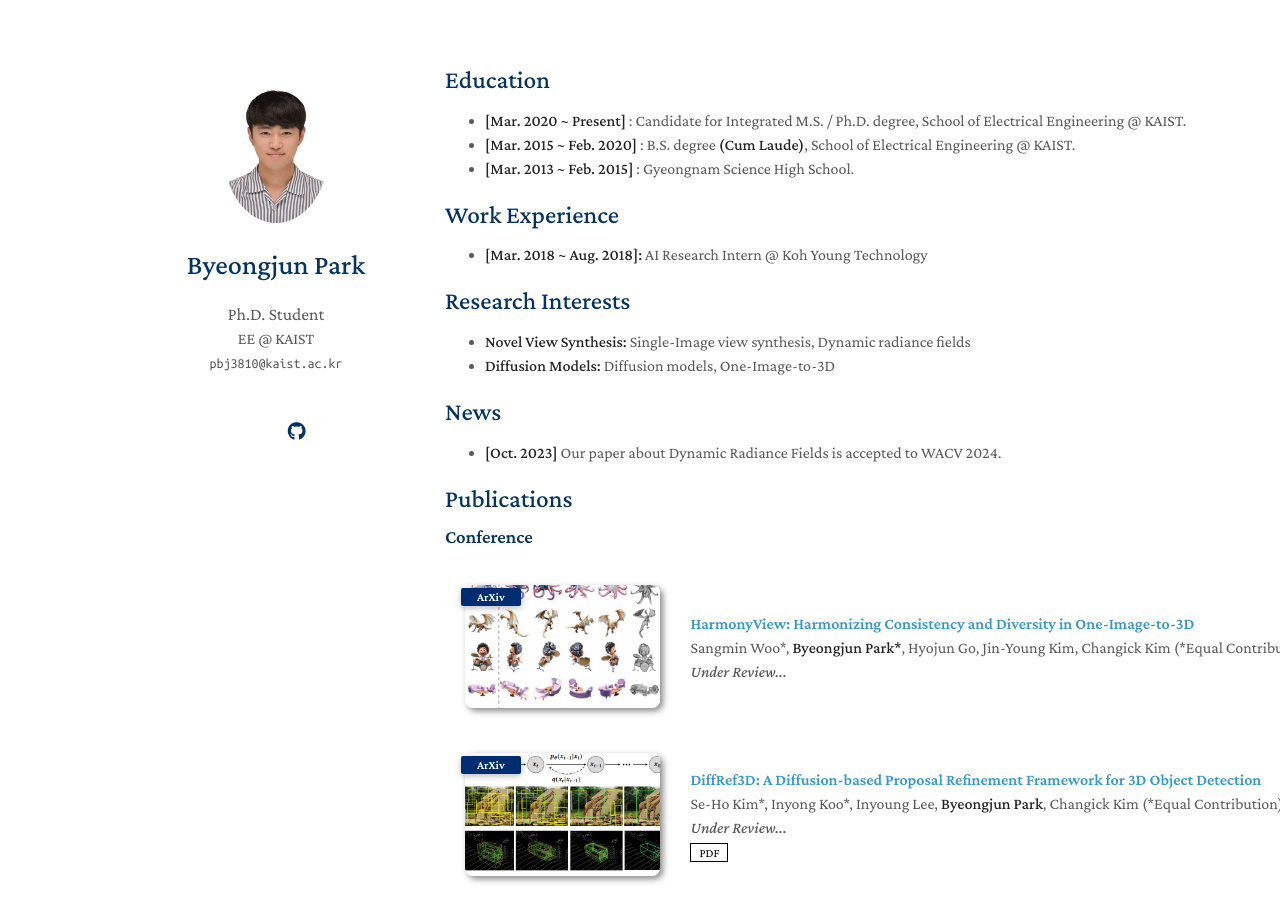
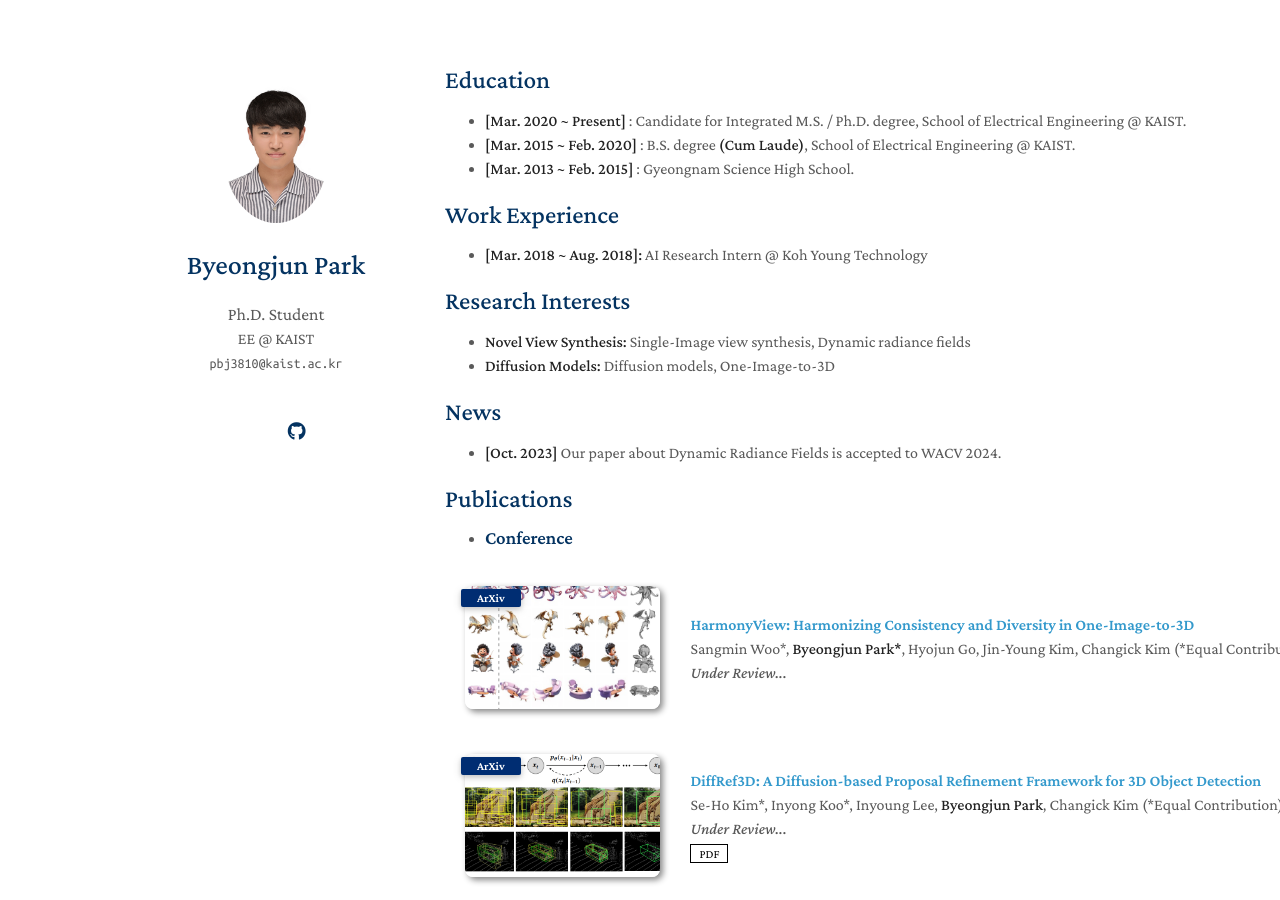
Before and after one commit to byeongjun-park/byeongjun-park.github.io, a Jekyll site: the page built from index.md, in a window 1280 px wide and 900 px high. Built offline with Jekyll 4.4.1, drawn with Linux system fonts in a browser that asks for light colours; nearby versions of some CDN libraries; a style sheet for code colours, icons or effects is not loaded; our own code applies the rules of GitHub Pages for plain Markdown files.

Commit message:
profile update

```diff
--- a/_includes/publications.md
+++ b/_includes/publications.md
@@ -1,6 +1,6 @@
 ## Publications
 
-### Conference
+* ### Conference
 
 <div class="publications">
 <ol class="bibliography">
@@ -56,7 +56,7 @@
 </ol>
 </div>
 
-### Journal
+* ### Journal
 
 
 <div class="publications">
```
